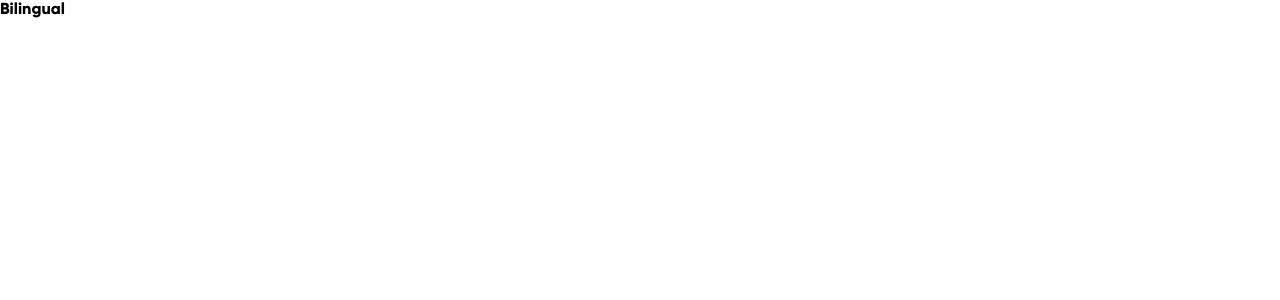
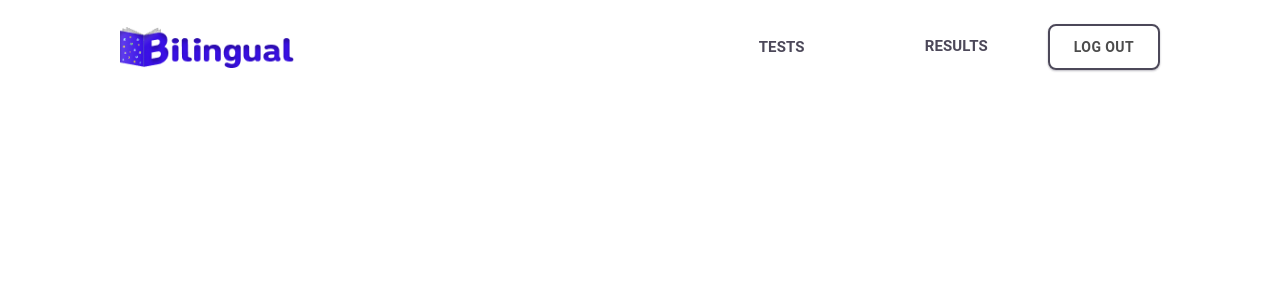
Before and after one commit to peaksoft-school/bilingual-js11, a React (Create React App) app: page / in a window 1280 px wide. Shown: the top 300 px of the page. Built offline with nearby package versions, Linux system fonts and the light colour scheme.

Commit message:
bug was fixed by Nurislam and do boxShadow:none

```diff
--- a/src/App.jsx
+++ b/src/App.jsx
@@ -1,7 +1,12 @@
 import './App.css'
+import Header from './layout/Header'
 
 const App = () => {
-   return <div>Bilingual</div>
+   return (
+      <div>
+         <Header />
+      </div>
+   )
 }
 
 export default App
--- a/src/layout/Header.jsx
+++ b/src/layout/Header.jsx
@@ -2,14 +2,14 @@ import React from 'react'
 import { AppBar, Button, Typography, styled } from '@mui/material'
 import BilingualLogoImage from '../assets/images/bilingual.png'
 
-const Header = ({ user }) => {
+const Header = () => {
    return (
       <StyledContainer position="static">
          <img src={BilingualLogoImage} alt="Logo-Bilingual_Image" />
          <StyledTextCon>
             <StyledTests>TESTS</StyledTests>
             <StyledResults className="typography">
-               {user} RESULTS
+               RESULTS
                <StyledLogOutBtn>LOG OUT</StyledLogOutBtn>
             </StyledResults>
          </StyledTextCon>
@@ -21,6 +21,7 @@ export default Header
 
 const StyledContainer = styled(AppBar)(() => ({
    background: '#FFFFFF',
+   boxShadow: 'none',
    display: 'flex',
    flexDirection: 'row',
    justifyContent: 'space-between',
```
Also changed, not shown: .eslintrc.json.
